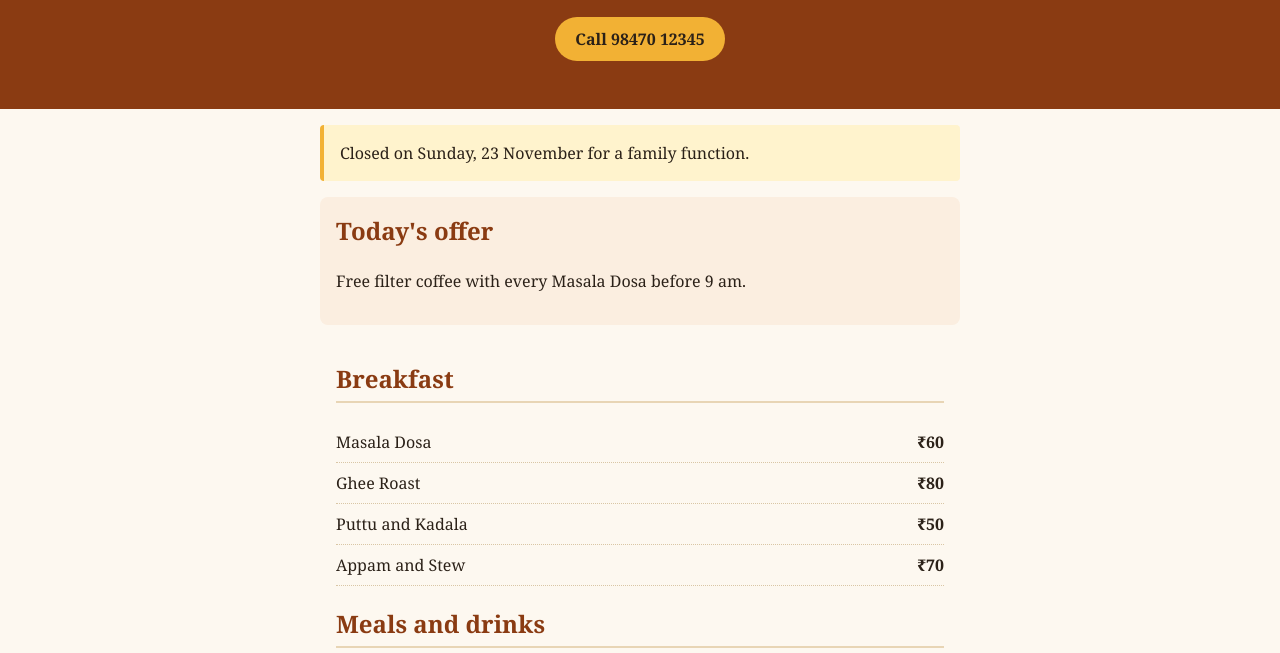
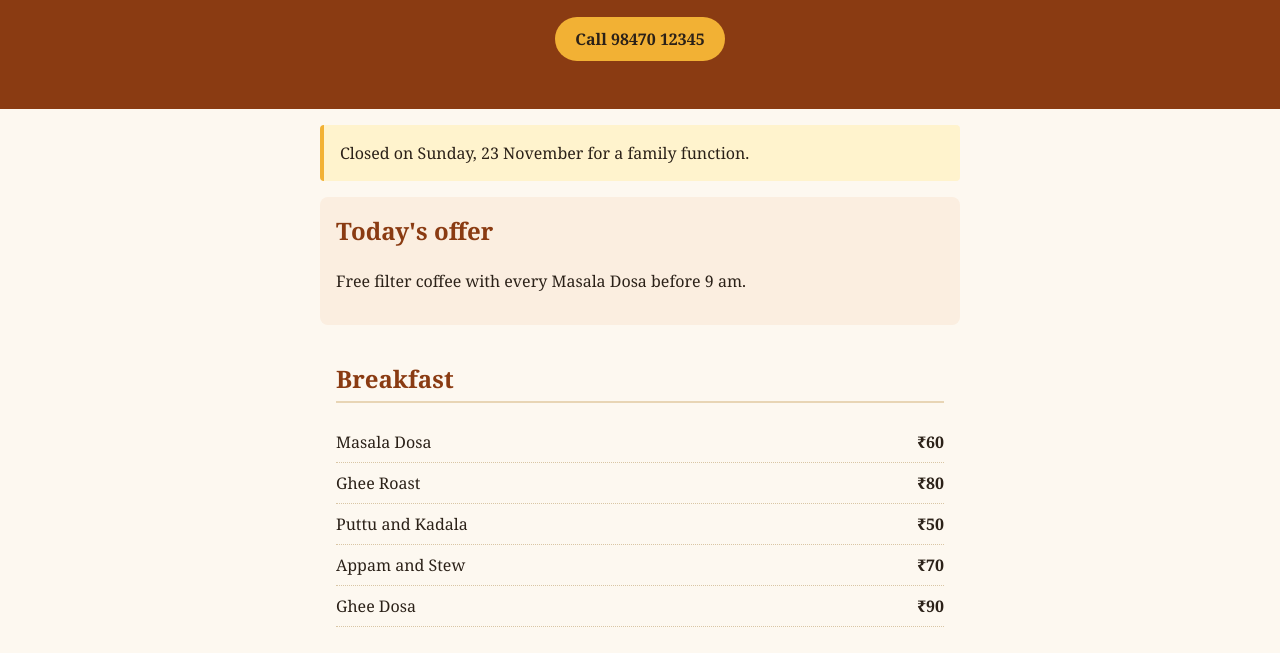
Before and after one commit to sajinkabeer/sayo-test, a plain HTML site: page index.html in a window 1280 px wide. Shown: the part 141-794 px from the top of the page. Drawn offline with Linux system fonts and the light colour scheme.

Commit message:
Sayo: Add Ghee Dosa (₹90) to breakfast menu

```diff
--- a/index.html
+++ b/index.html
@@ -27,6 +27,7 @@
       <li class="item"><span class="name">Ghee Roast</span><span class="price">₹80</span></li>
       <li class="item"><span class="name">Puttu and Kadala</span><span class="price">₹50</span></li>
       <li class="item"><span class="name">Appam and Stew</span><span class="price">₹70</span></li>
+      <li class="item"><span class="name">Ghee Dosa</span><span class="price">₹90</span></li>
     </ul>
 
     <h2>Meals and drinks</h2>
```
